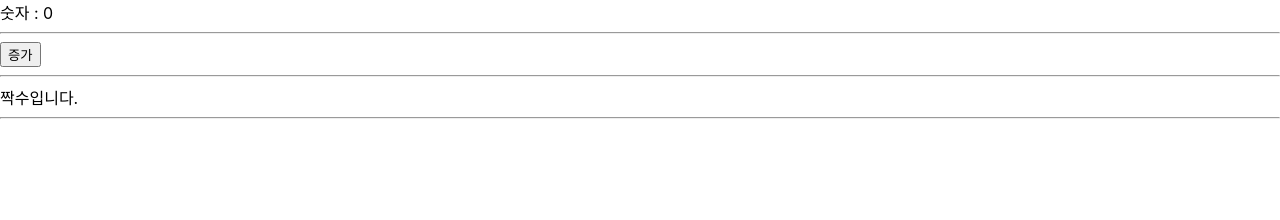
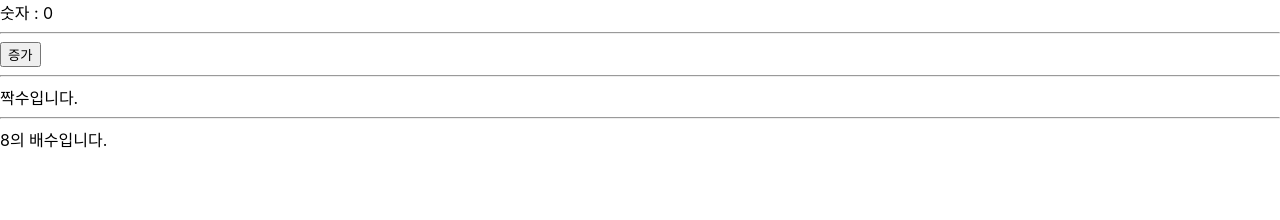
Before and after one commit to Bravetomato/react-proj, a React (Create React App) app: page / in a window 1280 px wide. Shown: the top 220 px of the page. Built offline with nearby package versions, Linux system fonts and the light colour scheme.

Commit message:
8의 배수일때 증가-삼항연산자

```diff
--- a/src/NumberCounter.js
+++ b/src/NumberCounter.js
@@ -16,6 +16,22 @@ function NumberCounter() {
       // 거짓일 때 실행
     );
 
+  // const noIs8MultipleDiv =
+  //   no % 8 == 0 ? (
+  //     <>
+  //       <span>8의 배수입니다.</span>
+  //     </>
+  //   ) : (
+  //     <></>
+  //   );
+
+  //위 삼항연산자를 이런식으로도 표현할 수 있다.
+  const noIs8MultipleDiv = no % 8 == 0 && (
+    <>
+      <span>8의 배수입니다.</span>
+    </>
+  );
+
   return (
     <>
       숫자 : {no}
@@ -23,6 +39,7 @@ function NumberCounter() {
       <button onClick={() => setNo(no + 1)}>증가</button>
       <hr />
       {noIsEvenDiv}
+      {noIs8MultipleDiv}
     </>
   );
 }
```
